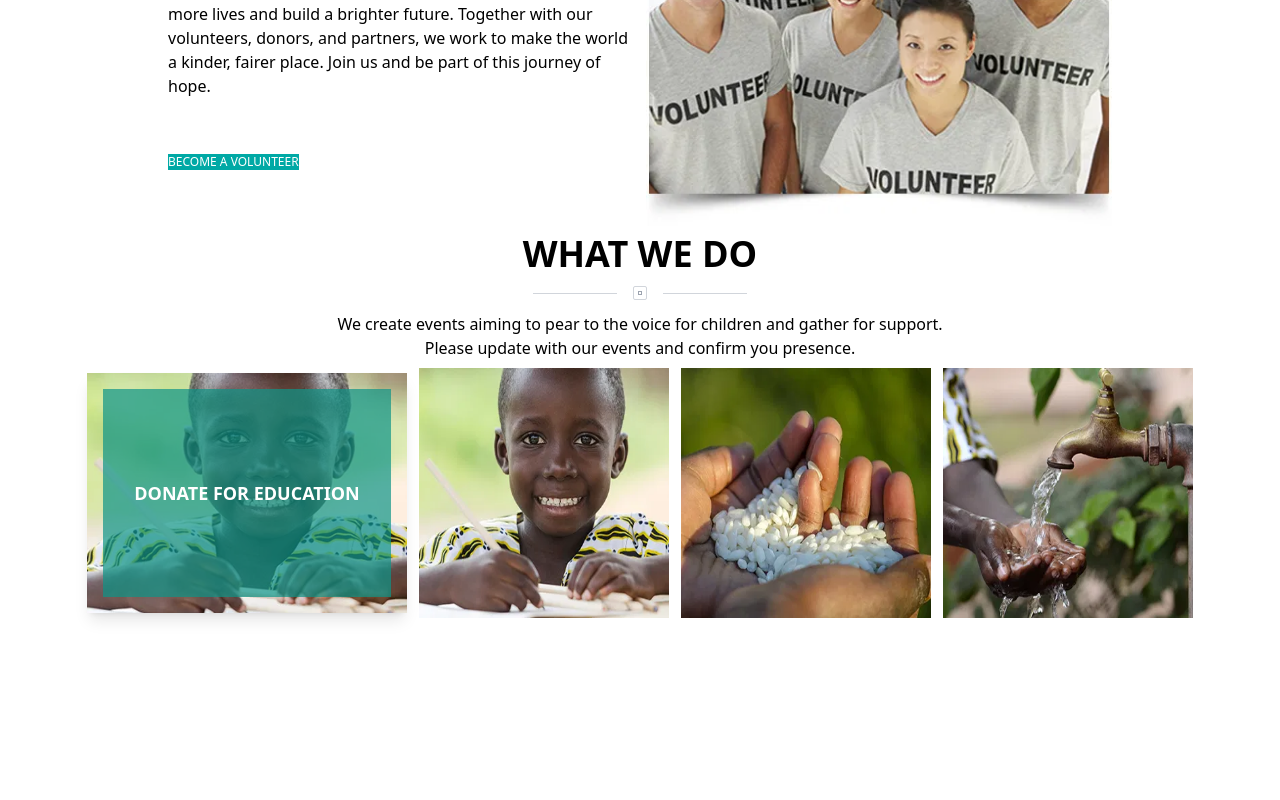
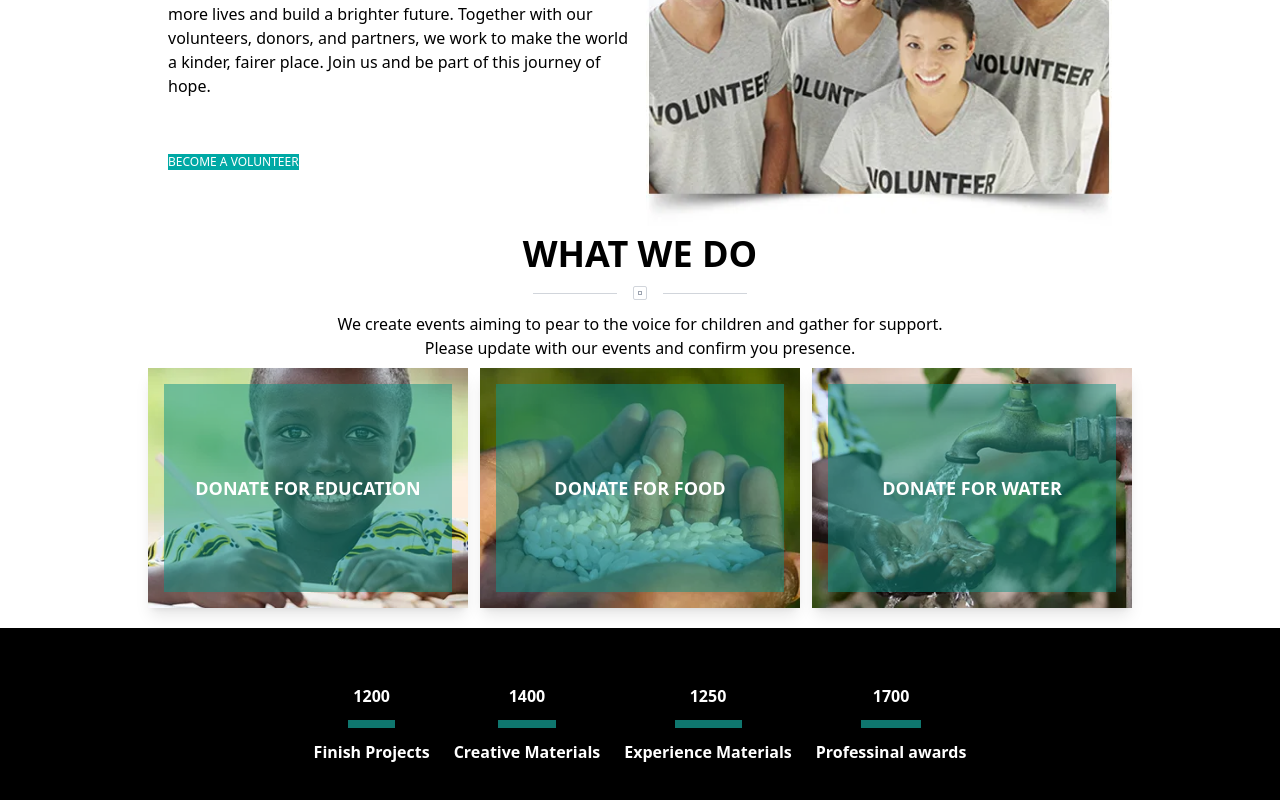
Before and after one commit to tajmirahman/GreenShine---Charity, a React (Vite) app in the folder my-project/: page /about in a window 1280 px wide. Shown: the part 970-1770 px from the top of the page. Before the commit the page ends 1608 px from the top, so only its background shows below. Built offline with nearby package versions, Linux system fonts and the light colour scheme.

Commit message:
about page working in 70%

```diff
--- a/my-project/src/Components/pages/About.jsx
+++ b/my-project/src/Components/pages/About.jsx
@@ -74,18 +74,70 @@ const About = () => {
                                 alt="Donate for Education"
                                 className="w-full h-full object-cover"
                             />
-                            <div className="absolute inset-0 bg-teal-600 bg-opacity-70 flex items-center justify-center m-4">
+                            <div className="absolute inset-0 bg-teal-600 bg-opacity-50 flex items-center justify-center m-4">
                                 <h2 className="text-white font-bold text-lg">DONATE FOR EDUCATION</h2>
                             </div>
                         </div>
 
+                        <div className='relative w-80 h-60 overflow-hidden shadow-lg'>
+
+                            <img className='w-full h-full object-cover' src={weDoTwo} alt="" />
+
+                            <div className='absolute inset-0 bg-teal-600 bg-opacity-50  flex items-center justify-center m-4'>
+                                <h2 className="text-white font-bold text-lg">DONATE FOR FOOD</h2>
+                            </div>
+                        </div>
+
+                        <div className='relative w-80 h-60 overflow-hidden shadow-lg'>
+
+                            <img className='w-full h-full object-cover' src={weDoThree} alt="" />
+
+                            <div className='absolute inset-0 bg-teal-600 bg-opacity-50  flex items-center justify-center m-4'>
+                                <h2 className="text-white font-bold text-lg">DONATE FOR WATER</h2>
+                            </div>
+                        </div>
+                    </div>
+                </div>
+            </div>
+
+            {/*  */}
+            <div className='flex justify-center items-center gap-6 bg-black text-white h-48'>
+                <div className='flex flex-col justify-center items-center space-y-3'>
+                    <p className='font-bold'>1200</p>
+                    <div class=" w-2/5">
+                        <div class="flex-grow h-2 bg-teal-700"></div>
+
+                    </div>
+                    <span className='font-bold'>Finish Projects</span>
+                </div>
+                <div className='flex flex-col justify-center items-center space-y-3'>
+                    <p className='font-bold'>1400</p>
+                    <div class=" w-2/5">
+                        <div class="flex-grow h-2 bg-teal-700"></div>
+
+                    </div>
+                    <span className='font-bold'>Creative Materials</span>
+                </div>
+                <div className='flex flex-col justify-center items-center space-y-3'>
+                    <p className='font-bold'>1250</p>
+                    <div class=" w-2/5">
+                        <div class="flex-grow h-2 bg-teal-700"></div>
+
+                    </div>
+                    <span className='font-bold'>Experience Materials</span>
+                </div>
+                <div className='flex flex-col justify-center items-center space-y-3'>
+                    <p className='font-bold'>1700</p>
+                    <div class=" w-2/5">
+                        <div class="flex-grow h-2 bg-teal-700"></div>
+
+                    </div>
+                    <span className='font-bold'>Professinal awards</span>
+                </div>
 
 
-                        <img className='w-[250px] h-[250px]' src={weDoOne} alt="" />
-                        <img className='w-[250px] h-[250px]' src={weDoTwo} alt="" />
-                        <img className='w-[250px] h-[250px]' src={weDoThree} alt="" />
-                    </div>
-                </div>
+
+
             </div>
         </div>
     );
```
